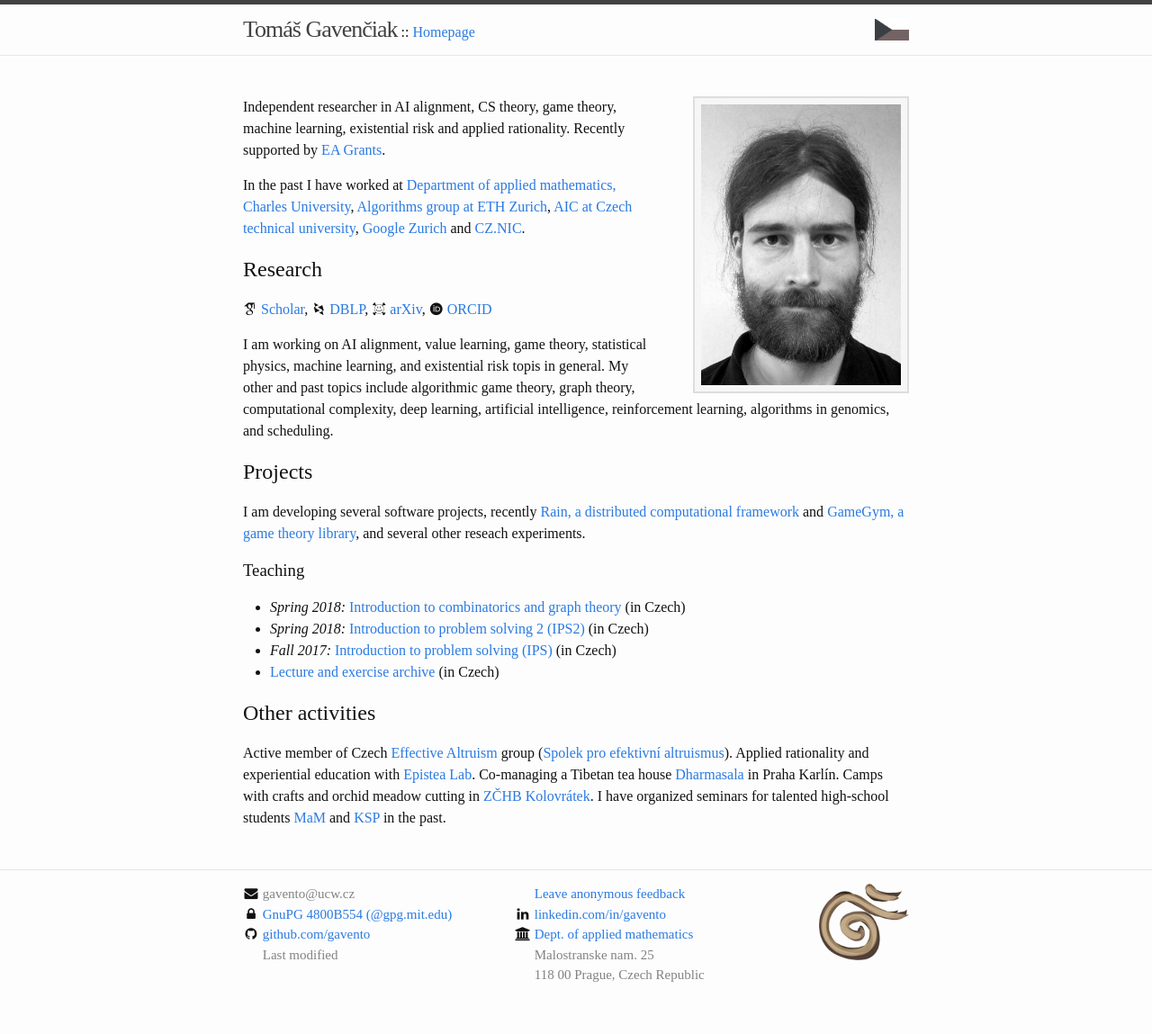
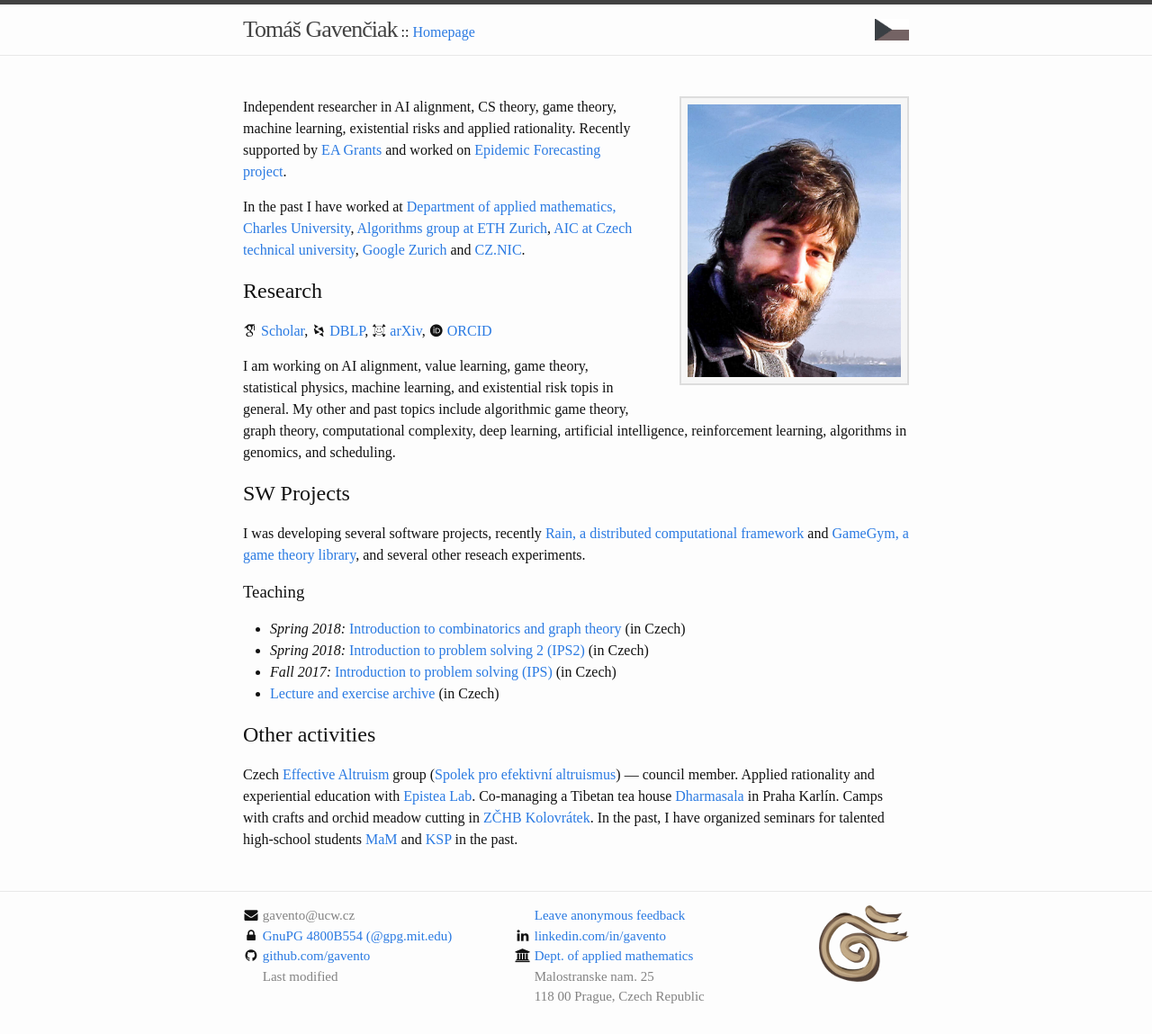
Before and after one commit to gavento/gavento.github.io, a Jekyll site: the page built from index.md, in a window 1280 px wide. Shown: the whole page at 90% size. Built offline with Jekyll 4.4.1, drawn with Linux system fonts in a browser that asks for light colours; some web fonts are replaced; before the commit the page ends 1125 px from its top, so only the background shows below that.

Commit message:
Update personal info

```diff
--- a/index.md
+++ b/index.md
@@ -7,8 +7,8 @@ translations:
 
 <img src="/style/gavento-m.jpg" class="index-portait-img">
 
-Independent researcher in AI alignment, CS theory, game theory, machine learning, existential risk and applied rationality.
-Recently supported by [EA Grants](https://www.effectivealtruism.org/grants/).
+Independent researcher in AI alignment, CS theory, game theory, machine learning, existential risks and applied rationality.
+Recently supported by [EA Grants](https://www.effectivealtruism.org/grants/) and worked on [Epidemic Forecasting project](http://epidemicforecasting.org/).
 
 In the past I have worked at
 [Department of applied mathematics, Charles University](http://kam.mff.cuni.cz/),
@@ -27,9 +27,9 @@ In the past I have worked at
 I am working on AI alignment, value learning, game theory, statistical physics, machine learning, and existential risk topis in general.
 My other and past topics include algorithmic game theory, graph theory, computational complexity, deep learning, artificial intelligence, reinforcement learning, algorithms in genomics, and scheduling.
 
-## Projects
+## SW Projects
 
-I am developing several software projects, recently [Rain, a distributed computational framework](https://github.com/substantic/rain/) and [GameGym, a game theory library](https://github.com/gavento/gamegym), and several other reseach experiments.
+I was developing several software projects, recently [Rain, a distributed computational framework](https://github.com/substantic/rain/) and [GameGym, a game theory library](https://github.com/gavento/gamegym), and several other reseach experiments.
 
 <!--
 ### Student projects
@@ -48,9 +48,9 @@ I am coaching for [Effective Thesis](http://effectivethesis.com/), a good source
 
 ## Other activities
 
-Active member of Czech [Effective Altruism](https://www.effectivealtruism.org/) group ([Spolek pro efektivní altruismus](https://efektivni-altruismus.cz/)).
+Czech [Effective Altruism](https://www.effectivealtruism.org/) group ([Spolek pro efektivní altruismus](https://efektivni-altruismus.cz/)) &mdash; council member.
 Applied rationality and experiential education with [Epistea Lab](https://experience.epistea.org).
 Co-managing a Tibetan tea house [Dharmasala](http://www.dharmasala.cz/) in Praha Karlín.
 Camps with crafts and orchid meadow cutting in [ZČHB Kolovrátek](http://kolovratek.brontosaurus.cz/).
 <!-- Climbing with [AKA Praha](http://www.akapraha.cz). -->
-I have organized seminars for talented high-school students [MaM](https://mam.mff.cuni.cz/) and [KSP](https://ksp.mff.cuni.cz/) in the past.
+In the past, I have organized seminars for talented high-school students [MaM](https://mam.mff.cuni.cz/) and [KSP](https://ksp.mff.cuni.cz/) in the past.
--- a/style/main.scss
+++ b/style/main.scss
@@ -87,9 +87,10 @@ $fa-font-size-base:   14pt;
 }
 
 .index-portait-img {
-    max-width: 30%;
+    max-width: 32%;
     float: right;
-    margin-left: 3em;
+    margin-left: 2.5em;
+    margin-bottom: 1em;
     padding: 7px;
     border: solid 2px #ddd;
     background: #f6f6f6;
```
Also changed, not shown: index.cs.md (+6 -6 lines), style/gavento-m.jpg.
